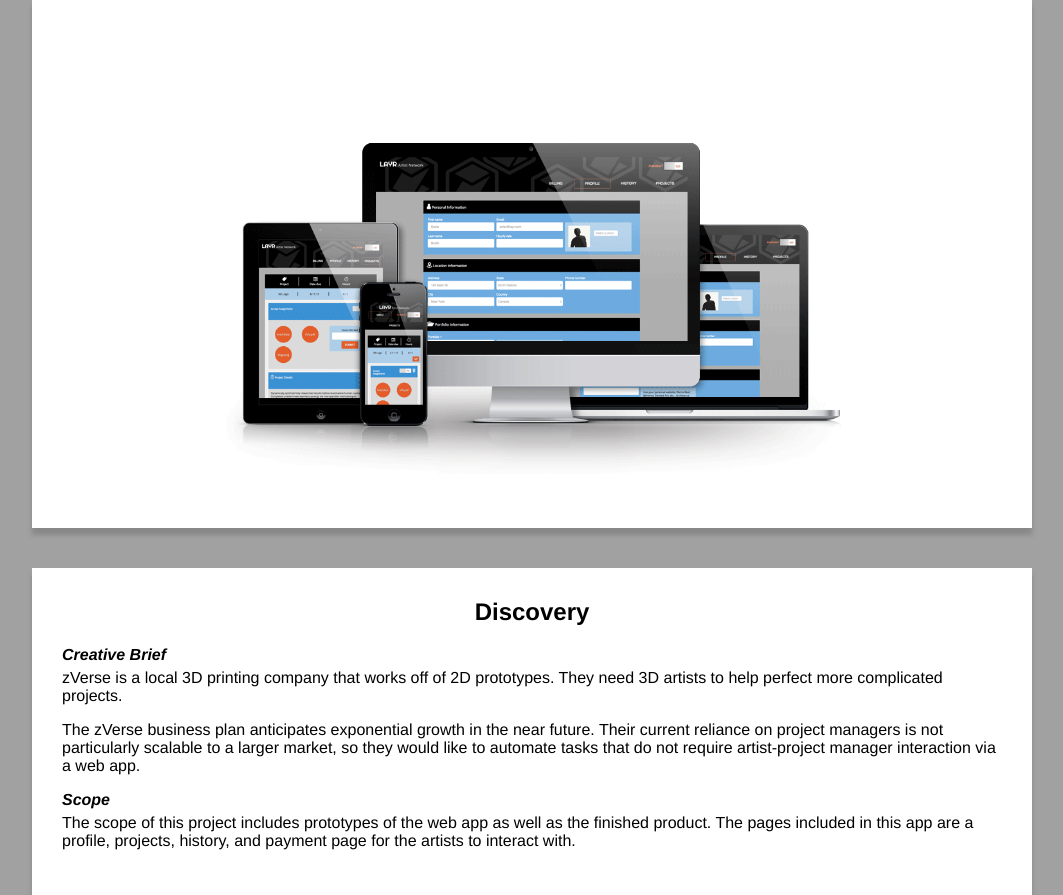
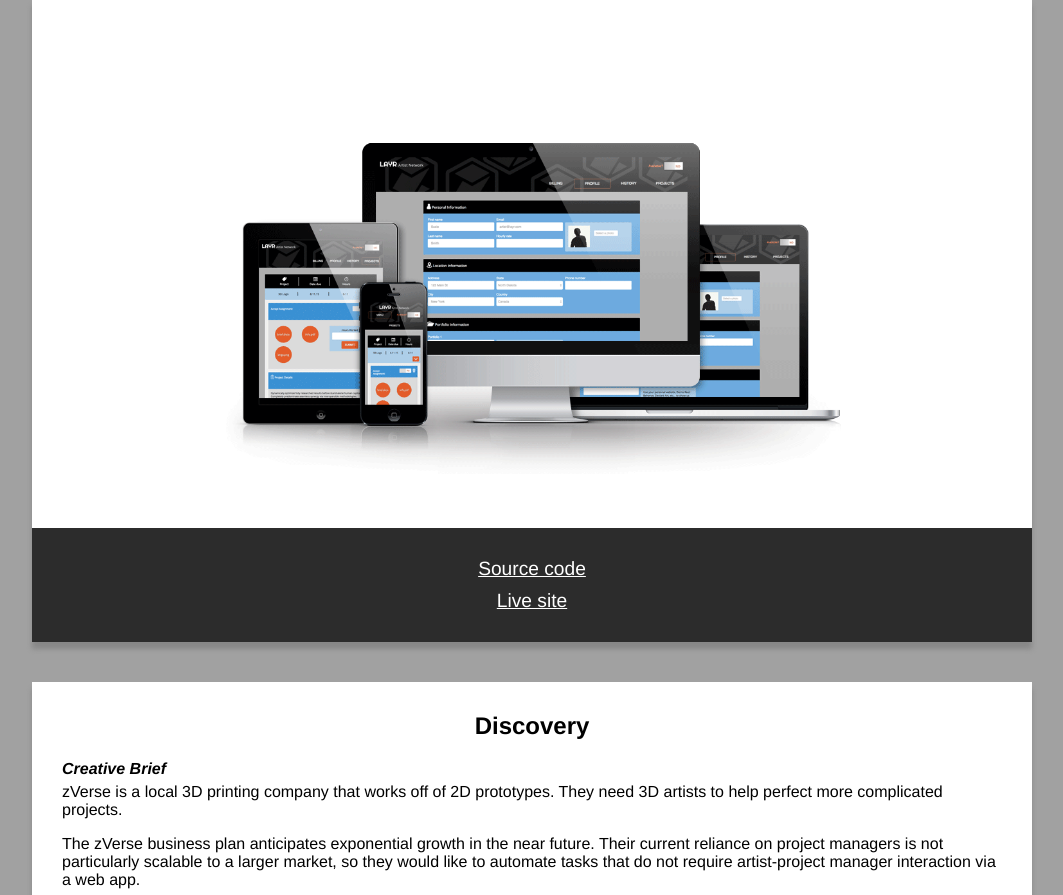
Before and after one commit to catcappellari/catcappellari.github.io, a PHP site: page /layr.html in a window 1280 px wide. Shown: the part 182-1077 px from the top of the page, without its empty margins (108-1171 px from the left). Run offline with PHP 8.4, Linux system fonts and the light colour scheme; some web fonts are replaced.

Commit message:
internal links

```diff
--- a/css/style.css
+++ b/css/style.css
@@ -146,6 +146,24 @@ p {
 }
 
 /* line 133, ../scss/style.scss */
+.source {
+  padding-top: 10px;
+  padding-bottom: 20px;
+  background: #2c2c2c;
+}
+/* line 137, ../scss/style.scss */
+.source h1 {
+  text-align: center;
+  margin-top: 10px;
+}
+/* line 141, ../scss/style.scss */
+.source a {
+  color: #ffffff;
+  font-size: 1em;
+  font-weight: normal;
+}
+
+/* line 148, ../scss/style.scss */
 .intro_img {
   width: 90%;
   display: block;
@@ -153,12 +171,12 @@ p {
   margin-top: 15px;
 }
 
-/* line 140, ../scss/style.scss */
+/* line 155, ../scss/style.scss */
 .img_box {
   float: left;
   width: 100%;
 }
-/* line 143, ../scss/style.scss */
+/* line 158, ../scss/style.scss */
 .img_box img {
   max-width: 100%;
   margin: 0 auto;
@@ -166,30 +184,30 @@ p {
   display: block;
 }
 
-/* line 151, ../scss/style.scss */
+/* line 166, ../scss/style.scss */
 .text_box {
   float: right;
   width: 100%;
 }
 
-/* line 156, ../scss/style.scss */
+/* line 171, ../scss/style.scss */
 .info_box {
   float: right;
   margin: 20px;
 }
-/* line 159, ../scss/style.scss */
+/* line 174, ../scss/style.scss */
 .info_box img {
   max-width: 90%;
   margin: 0 auto;
   display: block;
 }
-/* line 165, ../scss/style.scss */
+/* line 180, ../scss/style.scss */
 .info_box h2 {
   font-weight: bolder;
   font-size: 1.2em;
   margin-top: 0;
 }
-/* line 171, ../scss/style.scss */
+/* line 186, ../scss/style.scss */
 .info_box h3 {
   font-style: italic;
   text-decoration: none;
@@ -197,18 +215,18 @@ p {
   margin-bottom: 0;
 }
 
-/* line 179, ../scss/style.scss */
+/* line 194, ../scss/style.scss */
 .text {
   padding: 20px;
 }
 
-/* line 183, ../scss/style.scss */
+/* line 198, ../scss/style.scss */
 section {
   margin-bottom: 40px;
 }
 
 @media (min-width: 200px) {
-  /* line 188, ../scss/style.scss */
+  /* line 203, ../scss/style.scss */
   header li {
     display: inline-block;
     margin: 15px;
@@ -217,70 +235,80 @@ section {
   }
 }
 @media (min-width: 400px) {
-  /* line 198, ../scss/style.scss */
+  /* line 213, ../scss/style.scss */
   header {
     padding-left: 30px;
     padding-right: 30px;
   }
-  /* line 203, ../scss/style.scss */
+  /* line 218, ../scss/style.scss */
   header img {
     float: left;
   }
-  /* line 207, ../scss/style.scss */
+  /* line 222, ../scss/style.scss */
   header nav {
     float: right;
   }
-  /* line 211, ../scss/style.scss */
+  /* line 226, ../scss/style.scss */
   header li {
     display: inline-block;
     text-align: right;
   }
-  /* line 216, ../scss/style.scss */
+  /* line 231, ../scss/style.scss */
   header ul {
     text-align: right;
   }
 
-  /* line 221, ../scss/style.scss */
+  /* line 236, ../scss/style.scss */
   .img_box {
     width: 65%;
   }
 
-  /* line 225, ../scss/style.scss */
+  /* line 240, ../scss/style.scss */
   .text_box {
     float: right;
     margin-top: 20px;
     padding-top: 0;
   }
 
-  /* line 231, ../scss/style.scss */
+  /* line 246, ../scss/style.scss */
   .card {
     margin: 30px;
   }
 
-  /* line 235, ../scss/style.scss */
+  /* line 250, ../scss/style.scss */
   .info_box {
     margin: 30px;
   }
 
-  /* line 239, ../scss/style.scss */
+  /* line 254, ../scss/style.scss */
   .text {
     padding: 30px;
   }
+
+  /* line 258, ../scss/style.scss */
+  .source {
+    padding-top: 20px;
+    padding-bottom: 30px;
+  }
+  /* line 261, ../scss/style.scss */
+  .source a {
+    font-size: 1.1em;
+  }
 }
 @media (min-width: 500px) {
-  /* line 246, ../scss/style.scss */
+  /* line 269, ../scss/style.scss */
   .about .text, .contact .text {
     padding: 20px;
   }
 }
 @media (min-width: 550px) {
-  /* line 254, ../scss/style.scss */
+  /* line 277, ../scss/style.scss */
   .intro_img.work {
     width: 70%;
     float: left;
   }
 
-  /* line 260, ../scss/style.scss */
+  /* line 283, ../scss/style.scss */
   .text {
     float: left;
     width: 25%;
@@ -289,51 +317,51 @@ section {
   }
 }
 @media (min-width: 650px) {
-  /* line 274, ../scss/style.scss */
+  /* line 297, ../scss/style.scss */
   .card.layr, .card.one_col {
     float: left;
     width: 46%;
     margin-right: 2%;
     margin-left: 2%;
   }
-  /* line 281, ../scss/style.scss */
+  /* line 304, ../scss/style.scss */
   .card.about, .card.contact {
     margin-left: 2%;
     margin-right: 2%;
     width: 96%;
   }
 
-  /* line 288, ../scss/style.scss */
+  /* line 311, ../scss/style.scss */
   .img_box {
     width: 100%;
   }
-  /* line 290, ../scss/style.scss */
+  /* line 313, ../scss/style.scss */
   .img_box img {
     margin: 0 auto;
   }
 
-  /* line 296, ../scss/style.scss */
+  /* line 319, ../scss/style.scss */
   .info_box h2 {
     text-align: center;
     font-size: 1.5em;
   }
 
-  /* line 302, ../scss/style.scss */
+  /* line 325, ../scss/style.scss */
   .move {
     padding-left: 5%;
   }
 
-  /* line 306, ../scss/style.scss */
+  /* line 329, ../scss/style.scss */
   .text_box {
     min-height: 370px;
   }
 
-  /* line 310, ../scss/style.scss */
+  /* line 333, ../scss/style.scss */
   .text {
     margin-top: 10%;
   }
 
-  /* line 314, ../scss/style.scss */
+  /* line 337, ../scss/style.scss */
   section {
     width: 29%;
     float: left;
@@ -343,22 +371,27 @@ section {
   }
 }
 @media (min-width: 800px) {
-  /* line 328, ../scss/style.scss */
+  /* line 351, ../scss/style.scss */
   .text {
     margin-top: 11%;
   }
-  /* line 330, ../scss/style.scss */
+  /* line 353, ../scss/style.scss */
   .text h1, .text h3, .text h5 {
     font-size: 1.1em;
   }
 
-  /* line 336, ../scss/style.scss */
+  /* line 359, ../scss/style.scss */
   .intro_img.work {
     width: 65%;
   }
+
+  /* line 365, ../scss/style.scss */
+  .source a {
+    font-size: 1.2em;
+  }
 }
 @media (min-width: 1000px) {
-  /* line 343, ../scss/style.scss */
+  /* line 372, ../scss/style.scss */
   .card {
     max-width: 1000px;
     margin: 40px;
@@ -366,14 +399,14 @@ section {
     float: none;
   }
 
-  /* line 350, ../scss/style.scss */
+  /* line 379, ../scss/style.scss */
   header {
     padding-left: 40px;
     padding-right: 40px;
   }
 }
 @media (min-width: 1060px) {
-  /* line 358, ../scss/style.scss */
+  /* line 387, ../scss/style.scss */
   .card {
     margin: 40 auto;
   }
--- a/layr.html
+++ b/layr.html
@@ -34,6 +34,10 @@
 
 		<div class="card clearfix">
 			<img class="intro_img" src="images/layr_presentation_white.png">
+			<div class="source">
+				<h1><a href="https://github.com/catcappellari/catcappellari.github.io/tree/master/layr">Source code</a></h1>
+				<h1><a href="layr/index_profile.html">Live site</a></h1>
+			</div>
 		</div>
 
 		<div class="card clearfix">
--- a/onecolumbia.html
+++ b/onecolumbia.html
@@ -34,6 +34,9 @@
 
 		<div class="card clearfix">
 			<img class="intro_img" src="images/one_col_presentation_white.png">
+			<div class="source">
+				<h1><a href="https://projects.invisionapp.com/d/main#/projects/5218891" alt="InVision Link">InVision Demonstration</a></h1>
+			</div>
 		</div>
 
 		<div class="card clearfix">
--- a/scss/style.scss
+++ b/scss/style.scss
@@ -130,6 +130,21 @@ p {
     box-shadow: 0px 7px 5px #888888;
 }
 
+.source {
+	padding-top: 10px;
+	padding-bottom: 20px;
+	background: #2c2c2c;
+	 h1 {
+    	text-align: center;
+    	margin-top: 10px;
+    }
+    a {
+    	color: #ffffff;
+    	font-size: 1em;
+    	font-weight: normal;
+    }
+}
+
 .intro_img {
 	width: 90%;
     display: block;
@@ -239,6 +254,14 @@ section {
 	.text {
 	    padding: 30px;
 	}
+
+	.source {
+		padding-top: 20px;
+		padding-bottom: 30px;
+	    a {
+	    	font-size: 1.1em;
+	    }
+	}
 }
 
 @media (min-width: 500px) {
@@ -337,6 +360,12 @@ section {
 			width: 65%;
 		}
 	}
+
+	.source {
+		a {
+			font-size: 1.2em;
+		}
+	}
 }
 
 @media (min-width: 1000px) {
```
